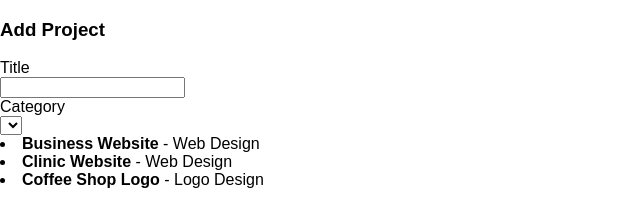
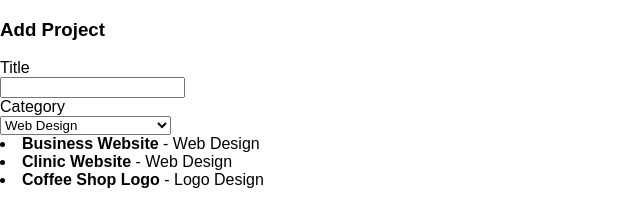
Before and after one commit to Dcwind/-sk-ProjectManageRX, a React (Create React App) app: page / in a window 1280 px wide. Shown: the top 206 px of the page, without its empty margins (0-640 px from the left). Built offline with nearby package versions, Linux system fonts and the light colour scheme; the HTML template or start-up script is replaced by a standard one.

Commit message:
form in progress

```diff
--- a/src/Components/AddProject.js
+++ b/src/Components/AddProject.js
@@ -7,7 +7,7 @@ class AddProject extends Component {
   }
   render() {
   let categoryOptions = this.props.categories.map(category => {
-    return <option value="category" key={category}>{category}</option>
+    return <option key={category} value="category" >{category}</option>
   });
     return (
       <div >
@@ -19,7 +19,9 @@ class AddProject extends Component {
           </div>
           <div>
             <label >Category</label> <br />
-            <select name="" ref="category"></select>
+            <select  ref="category">
+              {categoryOptions}
+            </select>
           </div>
         </form>
       </div>
```
